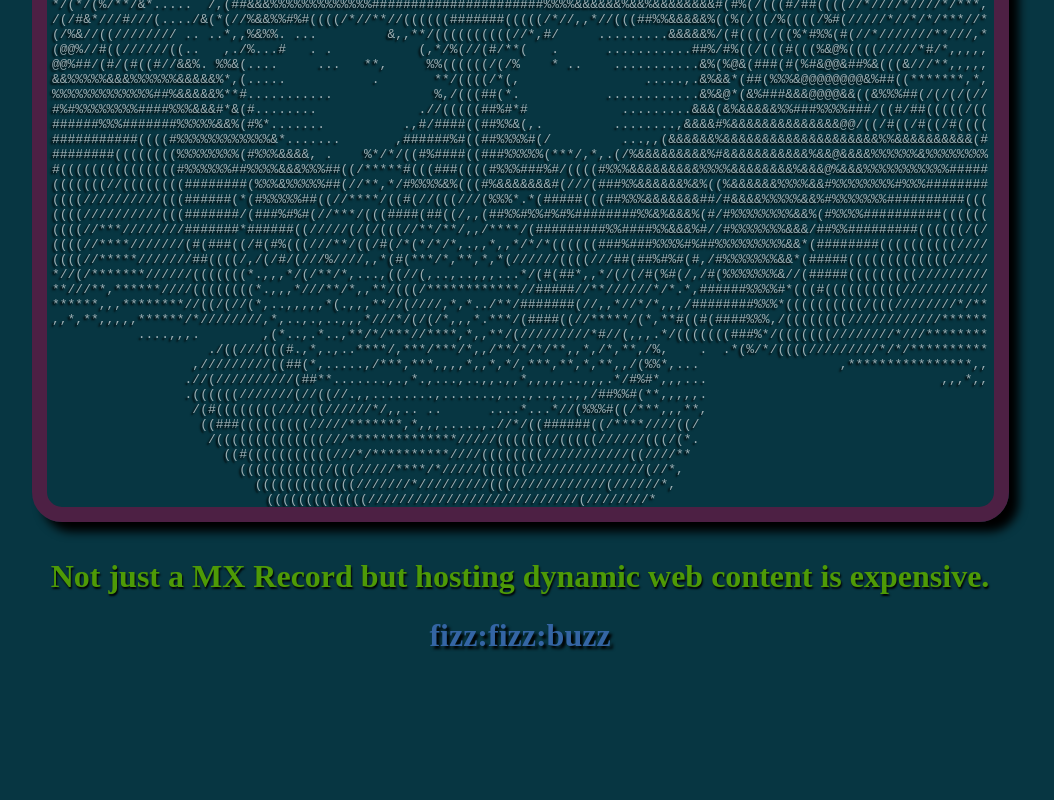
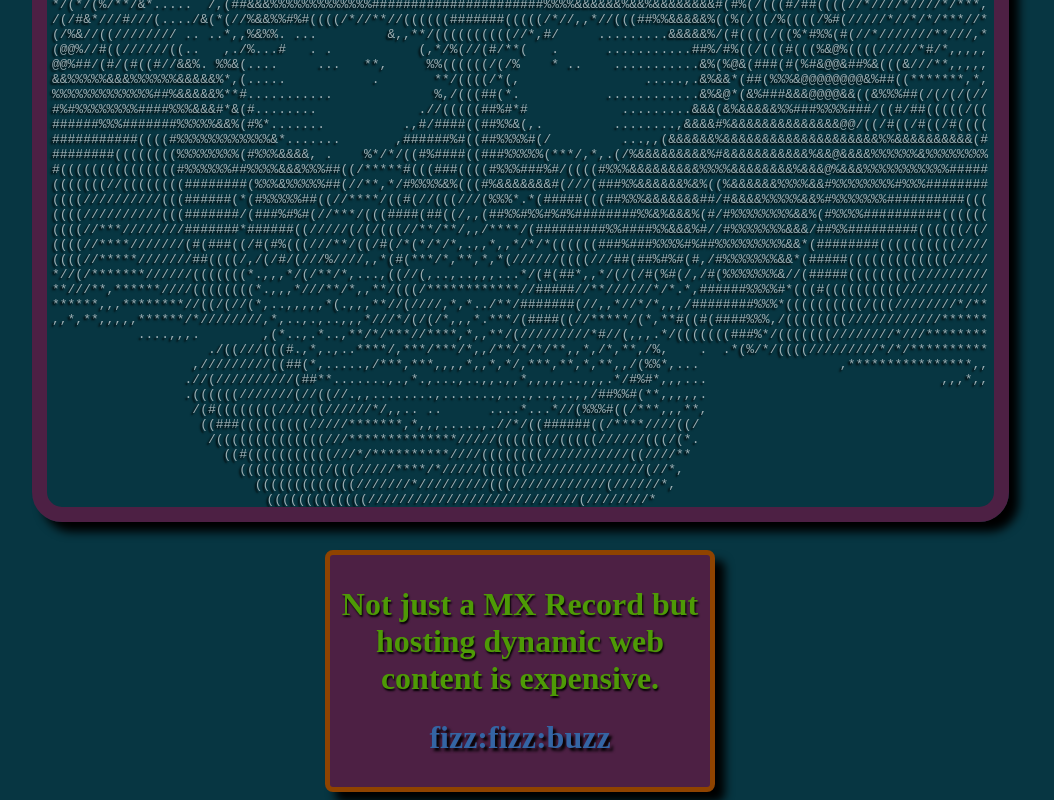
Before and after one commit to GioTro/giotro.github.io, a plain HTML site: page index.html in a window 1280 px wide. Shown: the part 721-1521 px from the top of the page, without its empty margins (120-1174 px from the left). Before the commit the page ends 1396 px from the top, so only its background shows below. Drawn offline with Linux system fonts and the light colour scheme.

Commit message:
Update index.html

```diff
--- a/index.html
+++ b/index.html
@@ -23,6 +23,16 @@
 
 		div {
 			text-align: center;
+			width: 360px;
+			padding: 10px;
+			border-color: #8f4300;
+			border-style: solid;
+			border-width: 5px;
+			border-radius: 8px;
+			margin: 0 auto;
+			text-align: center;
+			background-color: #4d2044;
+			box-shadow: 10px 10px 10px black;
 		}
 
 		pre {
@@ -45,7 +55,6 @@
 		}
 	</style>
 </head>
-
 <body>
 	<pre>
 
```
Lines whose indentation alone changed are shown as unchanged.
